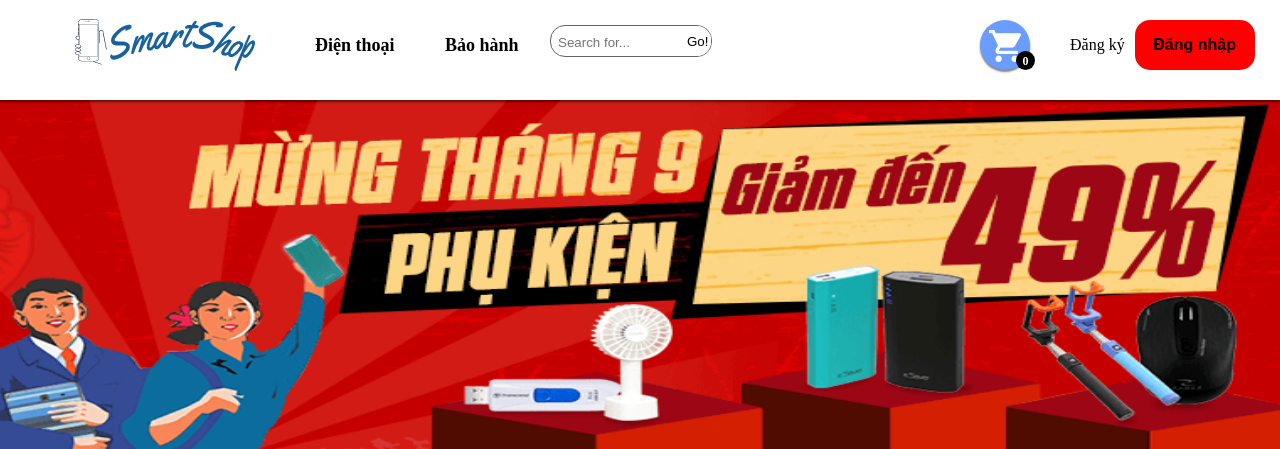
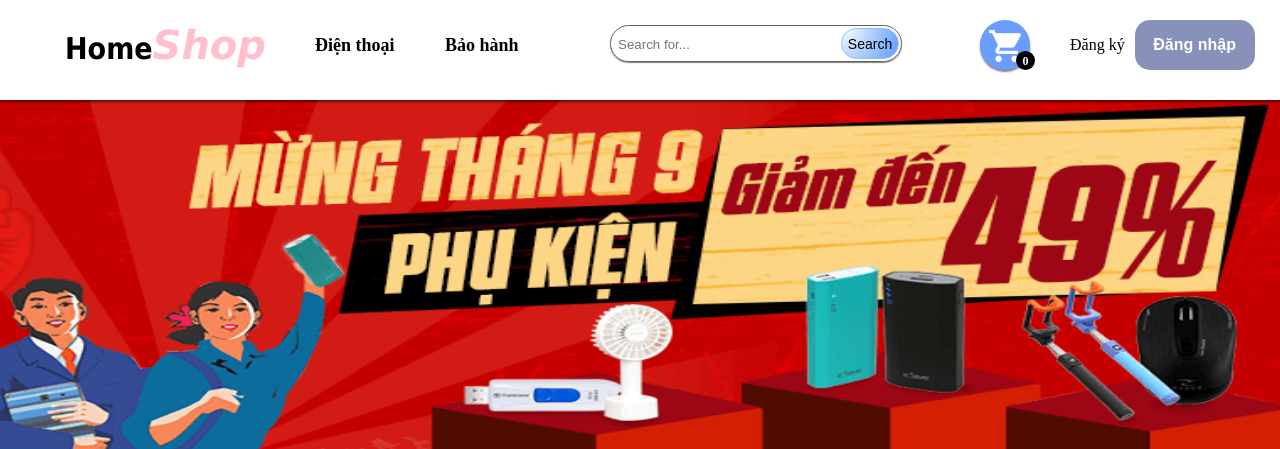
Before and after one commit to luongchinh97/webbandienthoai, a PHP site: page /webbandienthoai/ in a window 1280 px wide. Shown: the top 449 px of the page. Run offline with PHP 8.4, Linux system fonts and the light colour scheme; data that the repository does not hold is empty.

Commit message:
Chinh Edit 11:39 PM 21/4/2019

```diff
--- a/controller/dao/database.php
+++ b/controller/dao/database.php
@@ -103,10 +103,13 @@ class dao{
         return $arr;
     }
 
-    function searchProductByName($data){
+    function searchProductByName($data, $limit){
         //tìm kiếm sản phẩm theo tên.
         $conn=connectDB();
         $sql="SELECT * FROM product WHERE namePro like'%".$data."%';";
+        if($limit>0){
+            $sql = "SELECT * FROM product WHERE namePro LIKE '%".$data."%' LIMIT ".$limit.";";
+        }
         $rs=$conn->query($sql);
         $arr = array();
         if($rs->num_rows>0){
@@ -137,7 +140,7 @@ class dao{
     function getProductBanChay(){
         $conn = connectDB();
         $arr = array();
-        $sql = "SELECT product.*, SUM(cartitems.soLuong) AS tong FROM product, cartitems WHERE product.id = cartitems.idProduct GROUP BY cartitems.idProduct ORDER BY tong DESC;";
+        $sql = "SELECT product.*, SUM(cartitems.soLuong) AS tong FROM product INNER JOIN cartitems ON product.id = cartitems.idProduct GROUP BY cartitems.idProduct ORDER BY tong DESC;";
         $rs= $conn->query($sql);
         if($rs->num_rows > 0){
             while($row = $rs->fetch_assoc()){
--- a/index.php
+++ b/index.php
@@ -81,7 +81,7 @@
 		<div id="contents">
 			<div id="product">
 				<div class="title">
-					<h3>Sản phẩm mới nhất</h3>
+					<h3 class="homenews">Sản phẩm mới nhất</h3>
 					<div class="slider-nav"></div>
 				</div>
 				<div class="product-swapper">
--- a/layouts/menutop.php
+++ b/layouts/menutop.php
@@ -26,7 +26,7 @@
 <div id="temp"></div>
 <div id="menu-top">
 	<ul>
-		<li class="home-shop"><a href="<?php echo $urlHomeShop; ?>"><img src="static/images/logo.png" alt=""></a></li>
+		<li class="home-shop"><a href="<?php echo $urlHomeShop; ?>">Home<span>Shop</span></a></li>
 		<li><a>Điện thoại</a>
 			<ul class="list-hang">
 			<!-- Danh sách hãng sản phẩm -->
@@ -37,12 +37,14 @@
 	</ul>
 	<div class="top_search">
 		<div class="input-group">
-			<form action="" method="post">
-				<input type="text" name="search" class="form-control" placeholder="Search for...">
+			<form action="search.php" method="post">
+				<input type="text" name="search" class="search-input" placeholder="Search for...">
 				<span class="input-group-btn">
-					<button class="btn btn-default" type="submit">Go!</button>
+					<button class="btn btn-default" type="submit">Search</button>
 				</span>
 			</form>
+		</div>
+		<div class="data-search">
 		</div>
 	</div>
 	<div id="dang-nhap-dang-ky">
@@ -57,6 +59,7 @@
 
 </div>
 <script type="text/javascript">
+	$(document).ready(function(){
 		$('#gio-hang div').mouseover(function() {
 			$(this).css({"background-color" : "white"});
 			$('#gio-hang img').attr('src','static/images/shopping-cart.png');
@@ -65,4 +68,17 @@
 			$(this).css({"background-color" : "#6b9cff"});
 			$('#gio-hang img').attr('src','static/images/shopping-cart(1).png');
 		});
+		$('.search-input').on("keyup", function(){
+			let data= $(this).val();
+  			$.ajax({
+	            url: "<?php echo $url ?>controller/service/search-product.php",
+	            method: "POST",
+	            dataType: "html",
+	            data: {search: data},
+	            success: function(res) {
+	                $('.data-search').html(res);
+	            },
+        	});
+		});
+	});
 </script>
--- a/static/css/style.css
+++ b/static/css/style.css
@@ -42,13 +42,8 @@ a {
 #menu-top ul {
 	list-style-type: none;
 }
-#menu-top ul li img{
-	position: absolute;
-	top: -55px;
-	height: 200px;
-	width: 200px;
-}
-#menu-top ul li {
+
+#menu-top > ul > li {
 	background-color: white;
 	position: relative;
 	display: inline-block;
@@ -63,16 +58,16 @@ a {
 	margin-left: 20px;
 	}
 
-#menu-top ul li a {
+#menu-top > ul > li > a {
 	text-decoration: none;
 	color: black;
 }
 
-#menu-top ul li a:hover {
+#menu-top > ul > li > a:hover {
 	color: #6b9cff;
 }
 
-#menu-top ul li ul {
+#menu-top >ul li ul {
 	padding: 0px;
 	position: absolute;
 	visibility: hidden;
@@ -92,8 +87,13 @@ a {
 	font-size: 14px;
 	cursor: pointer;
 	margin: 0px;
+	background-color: #fff;
+	display: block;
+	padding: 3px;
 }
-
+#menu-top ul ul li a{
+	color: #333;
+}
 #menu-top ul li:hover ul {
 	transition: all ease 1s;
 	visibility: visible;
@@ -185,17 +185,23 @@ a {
 	width: 120px;
 	height: 50px;
 	padding:0px;
-	background-color: red;
+	background-color: #8791ba;
 	cursor: pointer;
 	border-radius: 15px;
 }
-.dang-nhap a{
+#dang-nhap-dang-ky .dang-nhap a{
 	padding: 0px;
 	margin: 0px;
 	font-size: 16px;
 	font-weight: bolder;
-	color: #fff;
+	color: #ffffff;
 	border-radius: 15px;
+}
+.dang-nhap:hover{
+	background-color: #6b9cff;
+}
+#dang-nhap-dang-ky .dang-ky:hover{
+	color: blue;
 }
 .xoa-pro{
 	cursor: pointer;
@@ -1111,14 +1117,17 @@ a {
 }
 .top_search{
 	float: left;
-	width: 150px;
-	height: 40px;
-	margin-top:25px;
+	width: 280px;
+	height: 50px;
+	margin-top: 25px;
+	margin-left: 60px;
+
 }
 .top_search input{
-	height:20px;
-	width: 115px;
+	height:25px;
+	width: 80%;
 	float: left;
+	margin: 0px auto;
 }
 .top_search input:FOCUS{
 	outline: 0;
@@ -1128,23 +1137,82 @@ a {
 	padding: 5px;
 	text-align: center;
 	border: 1px solid #636363;
-	border-radius: 15px;
-	width: 150px;
-	height: 20px;
+	border-radius: 20px;
+	width: 100%;
+	height: 25px;
 	overflow: hidden;
+	box-shadow: 0px 1px 1px rgba(0, 0, 0, 0.5);
 }
 .top_search button {
 	position: absolute;
+	color: #fff;
 	top: 0px;
 	right: 0px;
-	width: 30px;
-	height: 30px;
-	text-align: left;
-	background-color: white;
-	border: 0 px;
+	width: 20%;
+	height: 31px;
+	text-align: center;
+	background: -moz-radial-gradient(top left, circle farthest-side, #ffffff 0%, #70a6ff 100%);
+    background: -o-radial-gradient(top left, circle farthest-side, #ffffff 0%, #70a6ff 100%);
+    background: -ms-radial-gradient(top left, circle farthest-side, #ffffff 0%, #70a6ff 100%);
+    background: -webkit-radial-gradient(top left, circle farthest-side, #ffffff 0%, #70a6ff 100%);
+	border: 0px;
 	cursor: pointer;
+	padding: 0px;
+	margin: 0px;
+	font-size: 14px;
+	border-radius: 25px;
+	margin: 2px 2px;
+	color: black;
+	border: 1px solid #93bcff;
 }
-.top_search button:HOVER {
-	background-color: #c9c9c9;
-	color: white;
+.data-search{
+	margin: 10px 0px;
+	width: 290px;
+	height: auto;
+	box-shadow: 0px 2px 2px rgba(0, 0, 0, 0.5);
 }
+.data-search img {
+	float: left;
+	width: 50px;
+	height: 50px;
+	margin-right: 10px;
+}
+.data-search ul {
+	margin: 0px;
+	padding: 0px;
+	width: 100%;
+	height: auto;
+}
+.data-search li {
+	margin: 0px;
+	width: 100%;
+	padding: 6px;
+	display:block;
+	height: 50px;
+	cursor: pointer;
+	background-color: #fff;
+	border-bottom: 1px dotted #ccc;
+}
+.data-search a{
+	display: block;
+	overflow: hidden;
+	color: #333;
+	font-size: 12px;
+}
+.name-product{
+	width: auto;
+	color: #333;
+	font-size: 14px;
+	font-weight: 700;
+	overflow: hidden;
+	text-overflow: ellipsis;
+	white-space: nowrap;
+}
+.gia-product{
+	font-size: 12px;
+	color: #c70100;
+	float: none;
+}
+.data-search li:hover{
+	background-color: #f9f9f9;
+}
```
Also changed, not shown: controller/service/search-product.php (added, +15 -0 lines), search.php (added). Lines whose indentation alone changed are shown as unchanged.
